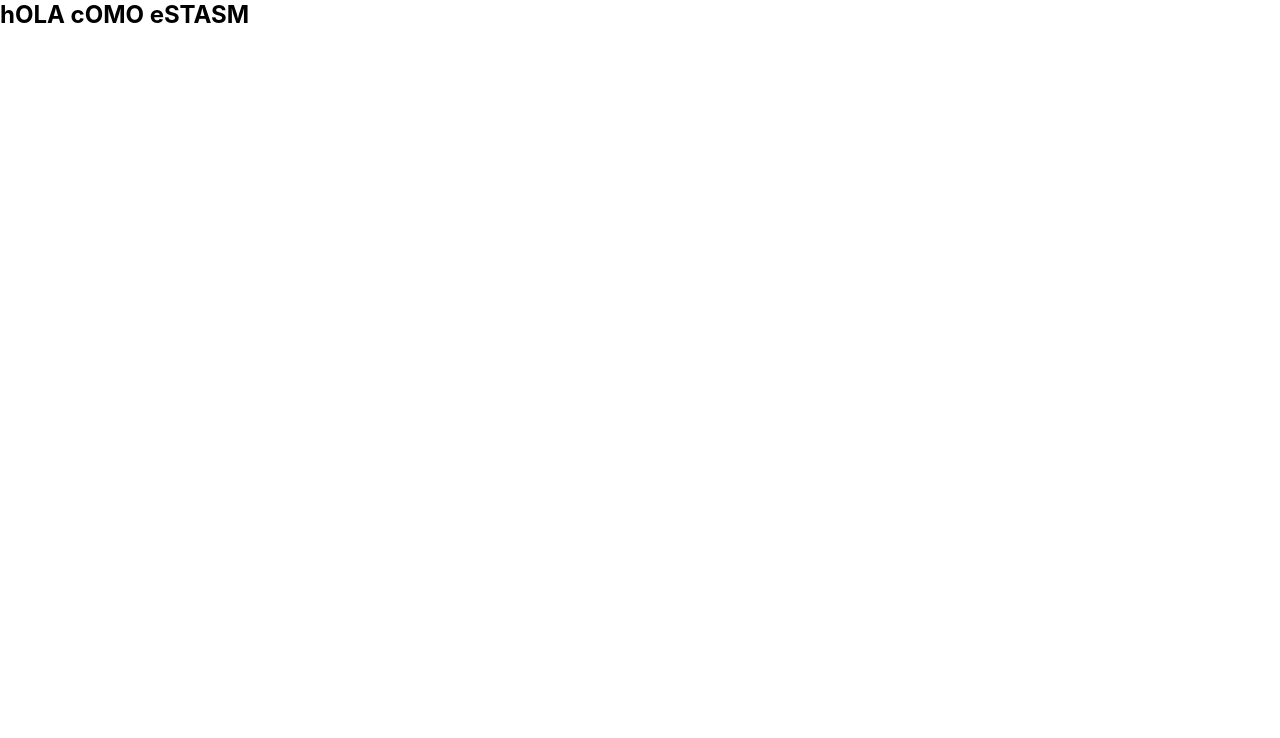
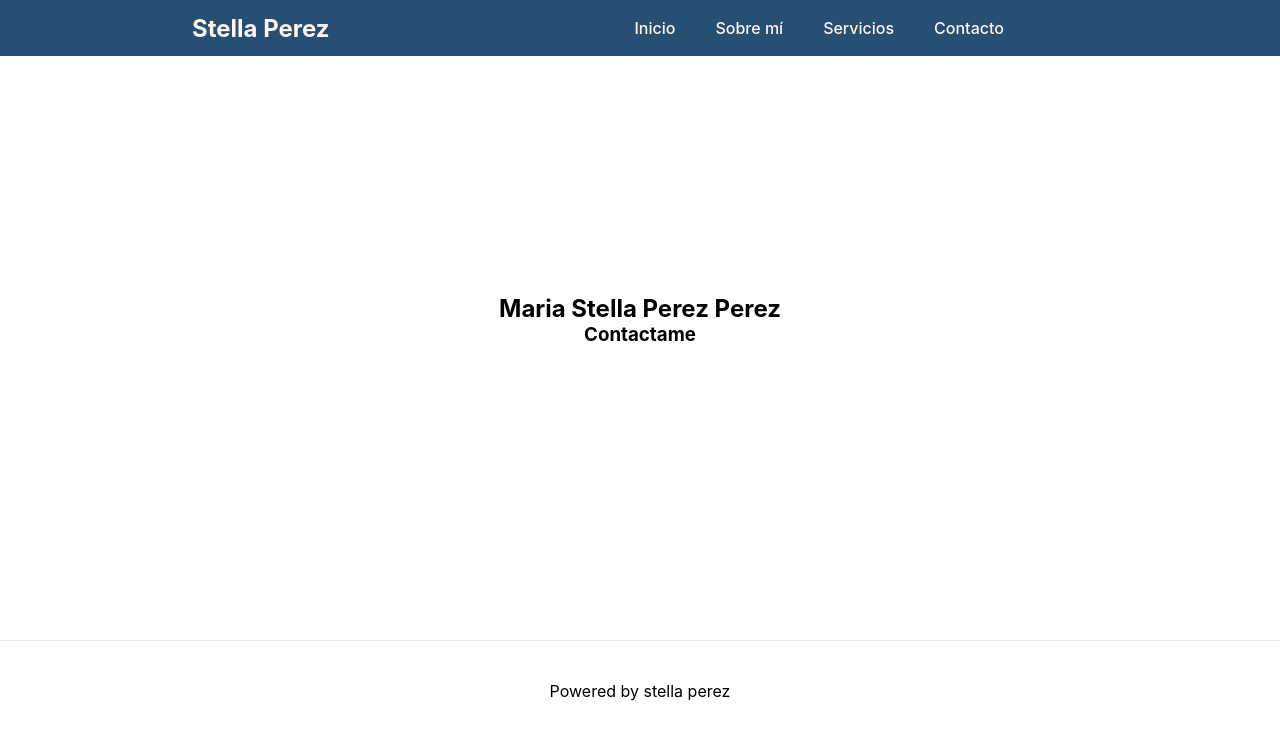
Before and after one commit to Sergiorodp/Stella-perez-perez, a Next.js app: page /contacto in a window 1280 px wide. Shown: the top 738 px of the page. Built offline with nearby package versions, Linux system fonts and the light colour scheme.

Commit message:
add Layout for the pages

```diff
--- /dev/null
+++ b/components/layout/index.js
@@ -0,0 +1,30 @@
+import Head from 'next/head'
+import styles from '../../styles/Home.module.css'
+import Nav from '../navbar/index'
+
+export default function Layout({children, tittle}){
+    return(
+
+        <>
+            <div className={styles.container}>
+                <Head>
+                    <title>{tittle}</title>
+                    {/* <link rel="icon" href="/favicon.ico" /> */}
+                </Head>
+
+                <div className = {styles.pageContainer}>
+                    <nav>
+                        <Nav/>
+                    </nav>
+                    <main className={styles.main}>
+                        {children}
+                    </main>
+
+                    <footer className={styles.footer}>
+                    <p>Powered by stella perez</p>
+                    </footer>
+                </div>
+            </div>
+        </>
+    )
+}
--- a/components/navbar/index.js
+++ b/components/navbar/index.js
@@ -39,10 +39,19 @@ export default function NavBar({bodyRef}){
 
                 <div className = "opciones" ref = {itemsContainer} onClick = {show}>
                     <ul className = "listItems" ref = {listItems}>
-                        <li> <Link href='/'> Inicio </Link></li>
-                        <li><Link href='/api/hello'>Sobre mí</Link></li>
-                        <li><Link href='https://vercel.com/dashboard/integrations'>Servicios</Link></li>
-                        <li><Link href='/contacto'>Contacto</Link></li>
+                        <li> <Link href='/'>
+                        <a tittle = "Home Page"><div>Inicio</div></a>
+                        </Link></li>
+                        <li><Link href='/api/hello'>
+                            <a tittle = "About me"><div>Sobre mí</div></a>
+                            </Link></li>
+                        <li>
+                            <Link href='/api/hello'>
+                                <a title = "Servicios"><div>Servicios</div></a>
+                            </Link>
+                        </li>
+                        <li><Link href='/contacto'>
+                        <a title = "Contacto"><div>Contacto</div></a></Link></li>
                     </ul>
                 </div>
 
--- a/components/navbar/styles.js
+++ b/components/navbar/styles.js
@@ -128,10 +128,17 @@ export default css`
 
     .listItems li{
 
+        width: 100%;
+        /* background:red; */
         border-bottom: 1px solid ${colors.white};
         margin: 0 5px;
         padding: 15px 10px;
 
+    }
+
+    .listItems li a div{
+        /* background:red; */
+        width:100%;
     }
 
 
--- a/pages/contacto/index.js
+++ b/pages/contacto/index.js
@@ -1,5 +1,12 @@
+import Layout from '../../components/layout/index'
+
+const tittle = 'Contacto'
+
 export default function Contactos(){
     return(
-        <h2>hOLA cOMO eSTASM</h2>
+        <Layout tittle = {tittle}>
+            <h2>Maria Stella Perez Perez</h2>
+            <h3>Contactame</h3>
+        </Layout>
     )
 }
```
Also changed, not shown: pages/index.js (+7 -20 lines).
